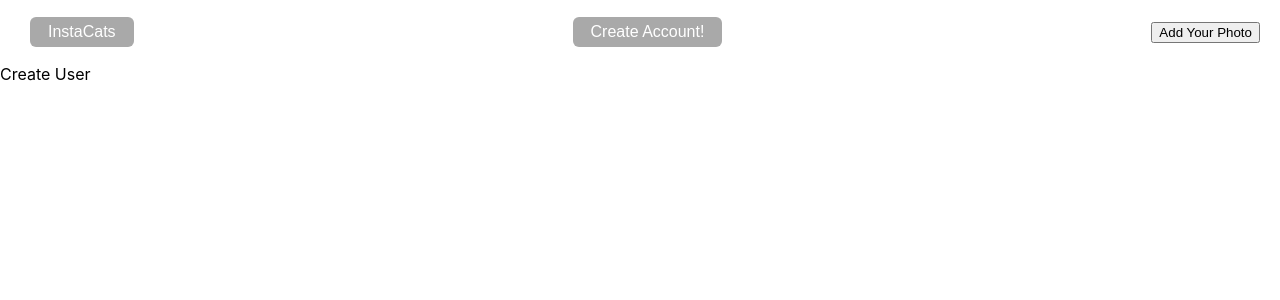
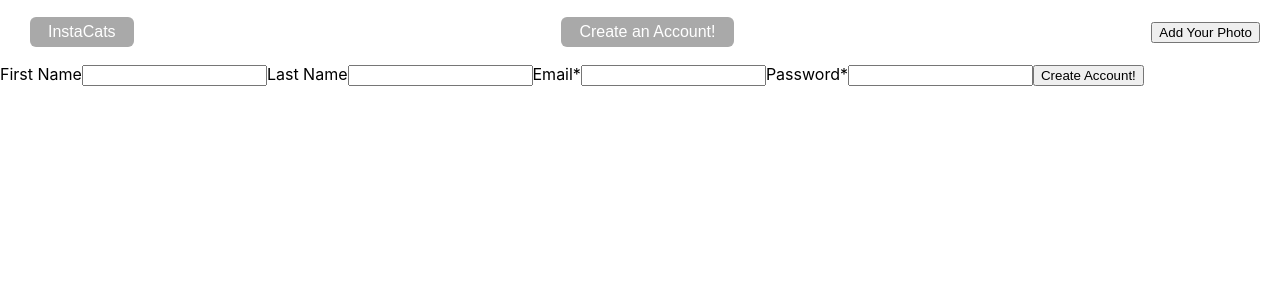
Before and after one commit to CharBar3/insta-cats, a React (Create React App) app: page /createAccount in a window 1280 px wide. Shown: the top 300 px of the page. Built offline with nearby package versions, Linux system fonts and the light colour scheme.

Commit message:
basic logic done but create account needs error handling

```diff
--- a/src/Components/Nav/Nav.js
+++ b/src/Components/Nav/Nav.js
@@ -9,7 +9,7 @@ const Nav = () => {
         <button className="NavHome">InstaCats</button>
       </Link>
       <Link to="/createAccount">
-        <button className="NavHome">Create Account!</button>
+        <button className="NavHome">Create an Account!</button>
       </Link>
       <NewPost />
     </div>
--- a/src/Pages/CreateAccount/CreateAccount.js
+++ b/src/Pages/CreateAccount/CreateAccount.js
@@ -1,6 +1,10 @@
 import React from "react";
+import { useState } from "react";
+import { useNavigate } from "react-router-dom";
 
 const CreateAccount = () => {
+  const navigate = useNavigate();
+
   const createUser = async () => {
     const promise = await fetch(`http://catstagram.lofty.codes/api/users/`, {
       method: "POST",
@@ -8,15 +12,80 @@ const CreateAccount = () => {
         "Content-type": "Application/json",
       },
       body: JSON.stringify({
-        email: "secretMove@gmail.com",
-        password: "secretMove",
-        first_name: "Secret",
-        last_name: "Move",
+        email: formState.email,
+        password: formState.password,
+        first_name: formState.first_name,
+        last_name: formState.last_name,
       }),
     });
     const data = await promise.json();
+    console.log(data);
+    if (!data.name) {
+      alert("Failed to create an account!");
+    } else {
+      alert("Account created!");
+      navigate("/");
+    }
   };
-  return <div>Create User</div>;
+
+  const [formState, setFormState] = useState({
+    email: "",
+    password: "",
+    first_name: "",
+    last_name: "",
+  });
+
+  const handleChange = (e) => {
+    const targetName = e.target.name;
+    const targetValue = e.target.value;
+
+    setFormState((prevState) => {
+      let newState = prevState;
+      newState[targetName] = targetValue;
+      return newState;
+    });
+  };
+
+  const handleSubmit = (e) => {
+    e.preventDefault();
+    createUser();
+  };
+
+  return (
+    <div>
+      <form onSubmit={(e) => handleSubmit(e)}>
+        <label>First Name</label>
+        <input
+          type="text"
+          name="first_name"
+          required
+          onChange={(e) => handleChange(e)}
+        />
+        <label>Last Name</label>
+        <input
+          type="text"
+          name="last_name"
+          required
+          onChange={(e) => handleChange(e)}
+        />
+        <label>Email*</label>
+        <input
+          type="email"
+          name="email"
+          required
+          onChange={(e) => handleChange(e)}
+        />
+        <label>Password*</label>
+        <input
+          type="password"
+          name="password"
+          required
+          onChange={(e) => handleChange(e)}
+        />
+        <button type="submit">Create Account!</button>
+      </form>
+    </div>
+  );
 };
 
 export default CreateAccount;
```
